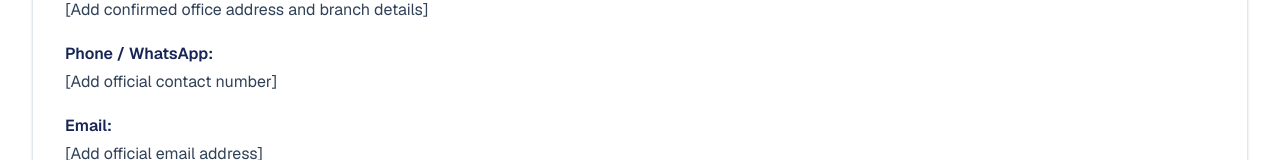
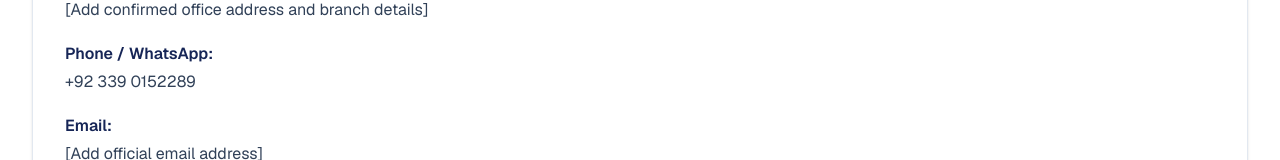
Before and after one commit to konain611/intellecta-study-abroad, a Next.js app: page /contact in a window 1280 px wide. Shown: the part 572-732 px from the top of the page. Built offline with nearby package versions, Linux system fonts and the light colour scheme.

Commit message:
Update site-content.ts

```diff
--- a/src/data/site-content.ts
+++ b/src/data/site-content.ts
@@ -467,7 +467,7 @@ export const blogTopics = [
 
 export const contactDetails = [
   { label: "Office address", value: "[Add confirmed office address and branch details]" },
-  { label: "Phone / WhatsApp", value: "[Add official contact number]" },
+  { label: "Phone / WhatsApp", value: "+92 339 0152289" },
   { label: "Email", value: "[Add official email address]" },
   { label: "Website", value: "[Add website URL]" },
   { label: "Office hours", value: "[Add confirmed working days and hours]" },
```
